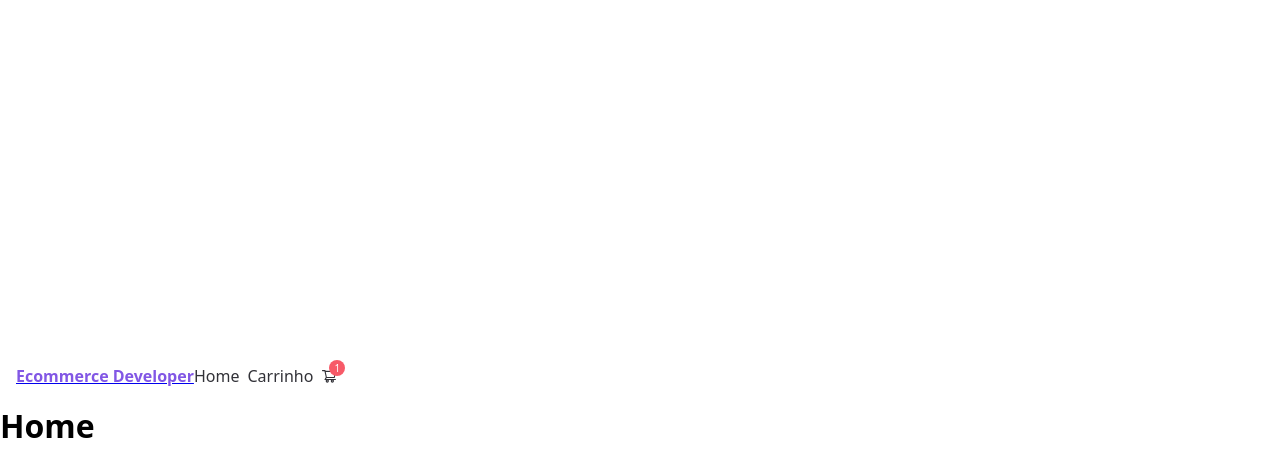
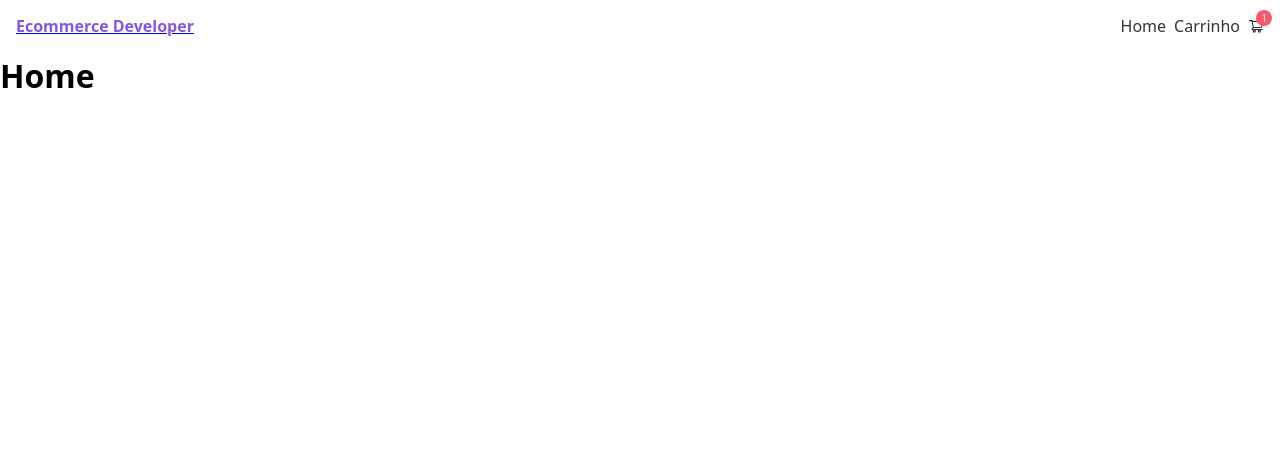
Before and after one commit to RaaschDev/projeto-ecommerce, a React (Vite) app: page / in a window 1280 px wide. Shown: the top 476 px of the page. Built offline with nearby package versions, Linux system fonts and the light colour scheme.

Commit message:
refactor: Refatoração do estilo global da aplicação

```diff
--- a/src/index.scss
+++ b/src/index.scss
@@ -29,15 +29,3 @@
   -webkit-font-smoothing: antialiased;
   -moz-osx-font-smoothing: grayscale;
 }
-
-
-body {
-  margin: 0;
-  display: flex;
-  place-items: center;
-  min-width: 320px;
-  min-height: 100vh;
-}
-.box{
-  width: 300px;
-}
```
